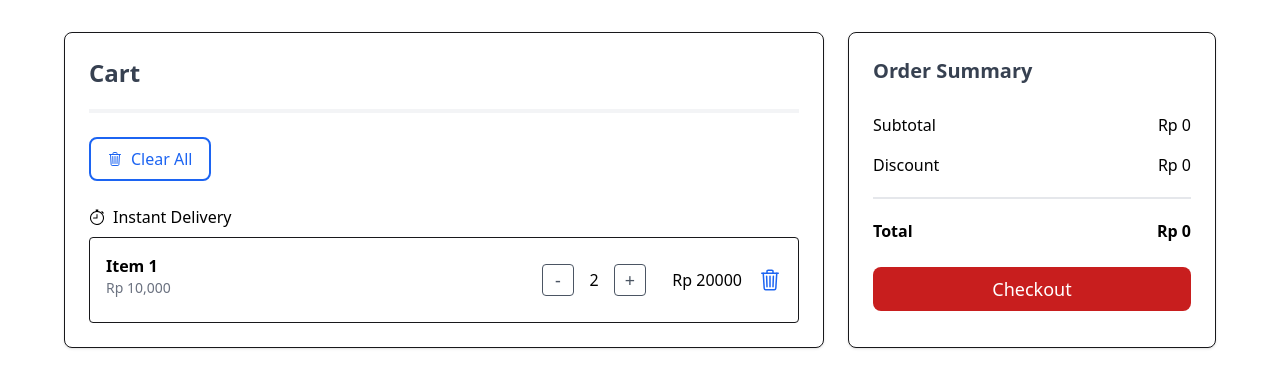
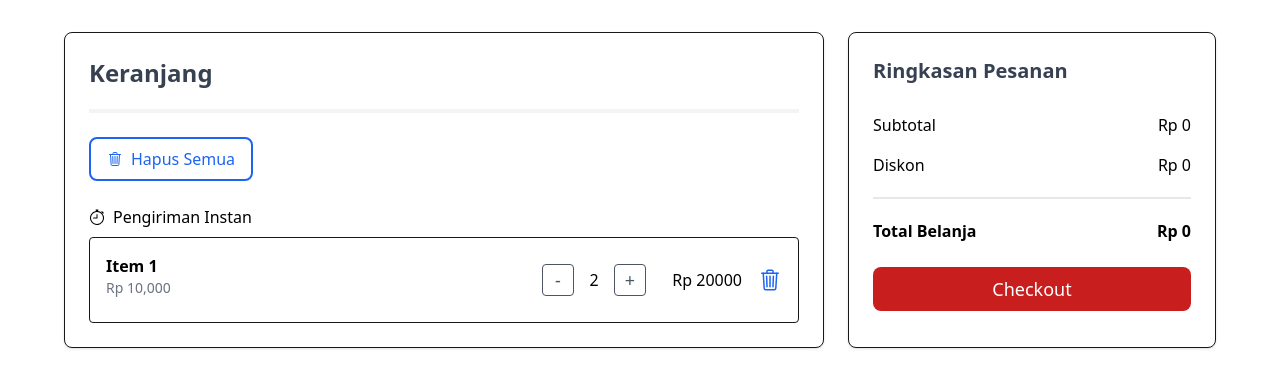
Before and after one commit to narasena/alfagift-grocery-clone, a Next.js app in the folder finpro-web/: page /cart in a window 1280 px wide. Shown: the top 388 px of the page. Built offline with nearby package versions, Linux system fonts and the light colour scheme.

Commit message:
feat: add prdct to cart and refactoring

```diff
--- a/finpro-web/src/app/(user)/(slug page)/(product)/p/[slug]/page.tsx
+++ b/finpro-web/src/app/(user)/(slug page)/(product)/p/[slug]/page.tsx
@@ -1,5 +1,5 @@
 "use client";
-import apiInstance from "@/services/apiInstance";
+import apiInstance from "@/utils/apiInstance";
 import { IProductDetails } from "@/types/products/product.type";
 import { CldImage } from "next-cloudinary";
 import Link from "next/link";
@@ -14,11 +14,20 @@ import { IoIosArrowDroprightCircle } from "react-icons/io";
 import { IProductImage } from "@/types/products/product.image.type";
 import { HiOutlineMinusSm, HiOutlinePlusSm } from "react-icons/hi";
 
+import { HiOutlineShoppingCart } from "react-icons/hi";
+
+import useCart from "@/features/(user)/p/hooks/useCart";
+import useGetProductDetails from "@/features/(user)/p/hooks/useGetProductDetails";
+
 export default function ProductSlugPage() {
   const params = useParams();
-  const [product, setProduct] = React.useState<IProductDetails | null>(null);
-  const [imageShowing, setImageShowing] = React.useState<IProductImage | null>(null);
+
   const [quantity, setQuantity] = React.useState<number>(1);
+
+  //hooks
+  const { cart, handleAddToCart } = useCart();
+  const { product, imageShowing, setImageShowing } = useGetProductDetails(params.slug as string);
+
   const testDescription = {
     list: [
       "Tabung gas mini isi ulang dari HI-COOK",
@@ -48,33 +57,92 @@ export default function ProductSlugPage() {
   const handleImageClick = (image: IProductImage) => {
     setImageShowing(image);
   };
-  const handleQuantityChange = (action: 'plus' | 'minus') => {
+  const handleQuantityChange = (action: "plus" | "minus") => {
     switch (action) {
-      case 'plus':
+      case "plus":
         setQuantity(quantity + 1);
         break;
-      case 'minus':
+      case "minus":
         if (quantity > 1) {
           setQuantity(quantity - 1);
         }
         break;
     }
-  }
-  const handleGetProductDetails = async () => {
-    try {
-      const response = await apiInstance.get("/product/" + params.slug);
-      console.log(response.data.product);
-      setProduct(response.data.product);
-      setImageShowing(response.data.product.productImage[0]);
-    } catch (error) {
-      console.error("Error fetching product details:", error);
-    }
   };
-  React.useEffect(() => {
-    handleGetProductDetails();
-  }, []);
+  // const handleGetProductDetails = async () => {
+  //   try {
+  //     const response = await apiInstance.get("/product/" + params.slug);
+  //     console.log(response.data.product);
+  //     setProduct(response.data.product);
+  //     setImageShowing(response.data.product.productImage[0]);
+  //   } catch (error) {
+  //     console.error("Error fetching product details:", error);
+  //   }
+  // };
+  // React.useEffect(() => {
+  //   handleGetProductDetails();
+  // }, []);
   return (
     <div className="lg:px-2 py-4 bg-white text-gray-600 max-w-[500px] lg:max-w-[1200px] mx-auto flex flex-col max-lg:overflow-x-hidden relative">
+      <div className="text-black">
+        <button
+          onClick={() => document.getElementById("cart").showModal()}
+          className="fixed bottom-20 right-4 z-50 bg-blue-600 text-white p-3 rounded-full shadow-lg hover:bg-blue-700 flex items-center gap-2"
+        >
+          <HiOutlineShoppingCart className="text-xl" />
+          <span className="text-sm font-medium">{cart.length}</span>
+        </button>
+      </div>
+      <dialog id="cart" className="modal">
+        <div className="modal-box bg-white">
+          <h2 className="text-lg font-bold mb-4">Keranjang</h2>
+          {cart.length === 0 ? (
+            <p className="text-gray-500">Keranjang masih kosong.</p>
+          ) : (
+            <div className="flex flex-col gap-4">
+              {cart.map((item) => (
+                <div key={item.id} className="border-b pb-2 flex justify-between items-center">
+                  <div>
+                    <h4 className="font-medium">{item.name}</h4>
+                    <p className="text-sm text-gray-500">
+                      {item.quantity} x{" "}
+                      {item.price.toLocaleString("id-ID", {
+                        style: "currency",
+                        currency: "IDR",
+                        minimumFractionDigits: 0,
+                      })}
+                    </p>
+                  </div>
+                  <div className="text-right font-semibold text-gray-800">
+                    {(item.price * item.quantity).toLocaleString("id-ID", {
+                      style: "currency",
+                      currency: "IDR",
+                      minimumFractionDigits: 0,
+                    })}
+                  </div>
+                </div>
+              ))}
+
+              {/* Total Price */}
+              <div className="pt-2 mt-2 border-t flex justify-between font-bold text-lg">
+                <span>Total</span>
+                <span>
+                  {cart
+                    .reduce((acc, item) => acc + item.price * item.quantity, 0)
+                    .toLocaleString("id-ID", {
+                      style: "currency",
+                      currency: "IDR",
+                      minimumFractionDigits: 0,
+                    })}
+                </span>
+              </div>
+            </div>
+          )}
+        </div>
+        <form method="dialog" className="modal-backdrop">
+          <button>close</button>
+        </form>
+      </dialog>
       {/* Breadcrumb */}
       <div className="hidden lg:flex lg:border lg:border-gray-100 items-center px-6 py-4 rounded-full w-full shadow-md my-2">
         {breadcrumbLinks.map((link, index) => (
@@ -208,7 +276,10 @@ export default function ProductSlugPage() {
                 </div>
               </div>
               <div className="flex-1">
-                <button className="w-full text-white font-medium text-lg py-2 rounded-md flex items-center justify-center bg-red-700 cursor-pointer active:ring-4 active:ring-blue-300">
+                <button
+                  onClick={() => handleAddToCart(product!)}
+                  className="w-full text-white font-medium text-lg py-2 rounded-md flex items-center justify-center bg-red-700 cursor-pointer active:ring-4 active:ring-blue-300"
+                >
                   {`+ Keranjang`}
                 </button>
               </div>
--- a/finpro-web/src/app/cart/page.tsx
+++ b/finpro-web/src/app/cart/page.tsx
@@ -18,7 +18,7 @@ export default function CartPage() {
       {/* Modal */}
       <dialog id="clear_all" className="modal">
         <div className="modal-box bg-white text-black rounded-lg w-fit">
-          <p className="text-center">All your items will be removed from the cart</p>
+          <p className="text-center">Produk pada keranjang Anda akan dihapus semua</p>
           <div className="modal-action flex justify-center gap-x-4">
             <form method="dialog">
               {/* Cancel button closes the modal */}
@@ -41,7 +41,7 @@ export default function CartPage() {
       </dialog>
       <dialog id="clear_item" className="modal">
         <div className="modal-box bg-white text-black rounded-lg w-fit">
-          <p className="text-center">Remove this item from the cart?</p>
+          <p className="text-center">Hapus produk ini dari keranjang?</p>
           <div className="modal-action flex justify-center gap-x-4">
             <form method="dialog">
               {/* Cancel button closes the modal */}
@@ -67,7 +67,7 @@ export default function CartPage() {
           {/* Cart Items */}
           <div className="md:col-span-2 bg-white border rounded-lg p-6 shadow-sm">
             {/* Hide "Cart" heading on mobile */}
-            <h1 className="hidden md:block text-2xl font-semibold text-gray-700 mb-5">Cart</h1>
+            <h1 className="hidden md:block text-2xl font-semibold text-gray-700 mb-5">Keranjang</h1>
             <div className="hidden md:block w-full h-1 bg-gray-100" />
             {/* Shipping Address (Mobile only) */}
             <div className="md:hidden mb-4 pb-4 border-b text-black flex items-center gap-2">
@@ -83,13 +83,13 @@ export default function CartPage() {
               <div className="pr-2">
                 <IoTrashOutline />
               </div>
-              Clear All
+              Hapus Semua
             </button>
             <div className="text-black flex items-center gap-2 mb-2">
               <div className="">
                 <BsStopwatch className="text-black" />
               </div>
-              Instant Delivery
+              Pengiriman Instan
             </div>
             <ul className="space-y-4">
               <li className="flex justify-between items-center border rounded p-4">
@@ -128,14 +128,14 @@ export default function CartPage() {
 
           {/* Order Summary - Hidden on mobile */}
           <div className="hidden md:block bg-white border rounded-lg p-6 shadow-sm">
-            <h2 className="text-xl font-semibold text-gray-700 mb-7">Order Summary</h2>
+            <h2 className="text-xl font-semibold text-gray-700 mb-7">Ringkasan Pesanan</h2>
             <div className="space-y-4 text-black">
               <div className="flex justify-between">
                 <span>Subtotal</span>
                 <span>Rp 0</span>
               </div>
               <div className="flex justify-between">
-                <span>Discount</span>
+                <span>Diskon</span>
                 <span>Rp 0</span>
               </div>
             </div>
@@ -144,7 +144,7 @@ export default function CartPage() {
             {/* Total */}
             <div className="text-black font-bold">
               <div className="flex justify-between">
-                <span>Total</span>
+                <span>Total Belanja</span>
                 <span>Rp 0</span>
               </div>
             </div>
@@ -158,14 +158,14 @@ export default function CartPage() {
             {/* Order Summary Dropdown (appears above when open) */}
             {isSummaryOpen && (
               <div className="fixed bottom-16 left-0 right-0 bg-white border-t p-6 max-h-[60vh] overflow-y-auto shadow-lg">
-                <h2 className="text-xl font-semibold text-gray-700 mb-7">Order Summary</h2>
+                <h2 className="text-xl font-semibold text-gray-700 mb-7">Ringkasan Pesanan</h2>
                 <div className="space-y-4 text-black">
                   <div className="flex justify-between">
                     <span>Subtotal</span>
                     <span>Rp 0</span>
                   </div>
                   <div className="flex justify-between">
-                    <span>Discount</span>
+                    <span>Diskon</span>
                     <span>Rp 0</span>
                   </div>
                 </div>
@@ -174,7 +174,7 @@ export default function CartPage() {
                 {/* Total */}
                 <div className="text-black font-bold">
                   <div className="flex justify-between">
-                    <span>Total</span>
+                    <span>Total Belanja</span>
                     <span>Rp 0</span>
                   </div>
                 </div>
@@ -195,7 +195,7 @@ export default function CartPage() {
                       <path strokeLinecap="round" strokeLinejoin="round" strokeWidth={2} d="M19 9l-7 7-7-7" />
                     </svg>
                     <div className="flex flex-col">
-                      <div className="text-black font-semibold">Total</div>
+                      <div className="text-black font-semibold"> Belanja</div>
                       <div className="font-bold text-black">Rp {10000 * 2}</div>
                     </div>
                   </div>
--- a/finpro-web/src/app/checkout/page.tsx
+++ b/finpro-web/src/app/checkout/page.tsx
@@ -14,11 +14,11 @@ export default function CheckoutPage() {
         <div className="grid grid-cols-1 md:grid-cols-3 gap-6">
           {/* Order Summary */}
           <div className="md:col-span-2 bg-white border rounded-lg p-6 shadow-sm">
-            <h1 className="text-2xl font-semibold text-gray-700 mb-5">Order Summary</h1>
+            <h1 className="text-2xl font-semibold text-gray-700 mb-5">Ringkasan Pesanan</h1>
 
             {/* Detail Penerima */}
             <div className="text-black">
-              <h1 className="font-semibold">Recipient Details</h1>
+              <h1 className="font-semibold">Detail Penerima</h1>
               <div className="w-full h-[2px] bg-gray-100 my-3" />
 
               {/* Recipient Info */}
@@ -43,7 +43,7 @@ export default function CheckoutPage() {
 
             {/* Delivery */}
             <div className="text-black">
-              <h1 className="font-semibold">Delivery</h1>
+              <h1 className="font-semibold">Pengiriman</h1>
               <div className="w-full h-[2px] bg-gray-100 my-3" />
 
               <div className="text-gray-500 space-y-1">
@@ -67,7 +67,7 @@ export default function CheckoutPage() {
               <div className="">
                 <BsStopwatch className="text-black" />
               </div>
-              Instant Delivery
+              Pengiriman Instan
             </div>
             <ul className="space-y-4">
               <li className="flex justify-between items-center border rounded p-4">
@@ -91,18 +91,18 @@ export default function CheckoutPage() {
 
           {/* Order Summary */}
           <div className="hidden md:block bg-white border rounded-lg p-6 shadow-sm">
-            <h2 className="text-xl font-semibold text-gray-700 mb-7">Order Summary</h2>
+            <h2 className="text-xl font-semibold text-gray-700 mb-7">Ringkasan Pesanan</h2>
             <div className="space-y-4 text-black">
               <div className="flex justify-between">
                 <span>Subtotal</span>
                 <span>Rp 0</span>
               </div>
               <div className="flex justify-between">
-                <span>Discount</span>
+                <span>Diskon</span>
                 <span>Rp 0</span>
               </div>
               <div className="flex justify-between">
-                <span>Delivery Fee</span>
+                <span>Ongkos Kirim</span>
                 <span>Rp 0</span>
               </div>
             </div>
@@ -111,12 +111,12 @@ export default function CheckoutPage() {
             {/* Total */}
             <div className="text-black font-bold">
               <div className="flex justify-between">
-                <span>Total</span>
+                <span>Total Belanja</span>
                 <span>Rp 0</span>
               </div>
             </div>
             <button className="w-full mt-6 bg-red-700 text-white py-2 rounded-lg hover:bg-red-800 transition">
-              Choose Payment
+              Pilih Pembayaran
             </button>
           </div>
 
@@ -125,14 +125,18 @@ export default function CheckoutPage() {
             {/* Order Summary Dropdown (appears above when open) */}
             {isSummaryOpen && (
               <div className="fixed bottom-16 left-0 right-0 bg-white border-t p-6 max-h-[60vh] overflow-y-auto shadow-lg">
-                <h2 className="text-xl font-semibold text-gray-700 mb-7">Order Summary</h2>
+                <h2 className="text-xl font-semibold text-gray-700 mb-7">Ringkasan Pesanan</h2>
                 <div className="space-y-4 text-black">
                   <div className="flex justify-between">
                     <span>Subtotal</span>
                     <span>Rp 0</span>
                   </div>
                   <div className="flex justify-between">
-                    <span>Discount</span>
+                    <span>Diskon</span>
+                    <span>Rp 0</span>
+                  </div>
+                  <div className="flex justify-between">
+                    <span>Ongkos Kirim</span>
                     <span>Rp 0</span>
                   </div>
                 </div>
@@ -141,7 +145,7 @@ export default function CheckoutPage() {
                 {/* Total */}
                 <div className="text-black font-bold">
                   <div className="flex justify-between">
-                    <span>Total</span>
+                    <span>Total Belanja</span>
                     <span>Rp 0</span>
                   </div>
                 </div>
@@ -168,7 +172,7 @@ export default function CheckoutPage() {
                   </div>
                 </div>
                 <button className="bg-red-700 text-white text-lg p-2 rounded-lg hover:bg-red-800 transition">
-                  Choose Payment
+                  Pilih Pembayaran
                 </button>
               </div>
             </div>
--- /dev/null
+++ b/finpro-web/src/features/(user)/p/api/handleGetProductDetails.ts
@@ -0,0 +1,6 @@
+import apiInstance from "@/utils/apiInstance";
+
+export const getProductDetails = async (slug: string) => {
+  const response = await apiInstance.get("/product/" + slug);
+  return response;
+};
--- /dev/null
+++ b/finpro-web/src/features/(user)/p/hooks/useCart.ts
@@ -0,0 +1,36 @@
+import * as React from "react";
+import { ICartItem } from "@/types/carts/cart.type";
+import { IProductDetails } from "@/types/products/product.type";
+import { toast } from "react-toastify";
+
+export default function useCart() {
+  const [cart, setCart] = React.useState<ICartItem[]>([]);
+
+  const handleAddToCart = (product: IProductDetails) => {
+    const cartItem: ICartItem = {
+      id: String(product.id),
+      name: product.name,
+      price: product.price,
+      quantity: 1,
+      image: product.productImage?.[0]?.imageUrl ?? "", // Fallback to empty string
+    };
+
+    const currentCart = [...cart];
+    const indexOfItem = currentCart.findIndex((item) => item.id === cartItem.id);
+
+    if (indexOfItem > -1) {
+      // Product already exists in cart — update quantity
+      currentCart[indexOfItem].quantity += 1;
+      setCart(currentCart);
+      toast.success(`Berhasil menambahkan ${product.name} ke keranjang!`);
+    } else {
+      // Product does not exist — add it
+      setCart([...cart, cartItem]);
+      toast.success(`Berhasil menambahkan ${product.name} ke keranjang!`);
+    }
+  };
+  return {
+    cart,
+    handleAddToCart,
+  };
+}
--- /dev/null
+++ b/finpro-web/src/features/(user)/p/hooks/useGetProductDetails.ts
@@ -0,0 +1,32 @@
+import * as React from "react";
+import { IProductDetails } from "@/types/products/product.type";
+import { IProductImage } from "@/types/products/product.image.type";
+import { useParams } from "next/navigation";
+import apiInstance from "@/utils/apiInstance";
+import { getProductDetails } from "../api/handleGetProductDetails";
+
+export default function useGetProductDetails(slug: string) {
+  const params = useParams();
+
+  const [product, setProduct] = React.useState<IProductDetails | null>(null);
+  const [imageShowing, setImageShowing] = React.useState<IProductImage | null>(null);
+  const handleGetProductDetails = async () => {
+    try {
+      if (params.slug) {
+        const response = await getProductDetails(params.slug as string);
+        setProduct(response.data.product);
+        setImageShowing(response.data.product.productImage[0]);
+      }
+    } catch (error) {
+      console.error("Error fetching product details:", error);
+    }
+  };
+  React.useEffect(() => {
+    handleGetProductDetails();
+  }, []);
+  return {
+    product,
+    imageShowing,
+    setImageShowing,
+  };
+}
```
Also changed, not shown: finpro-web/src/app/(admin)/products/list/page.tsx (+58 -54 lines), finpro-web/src/app/test-api/page.tsx (+9 -9 lines), finpro-web/src/types/carts/cart.type.ts (added, +7 -0 lines), finpro-web/src/types/products/product.type.ts (+6 -6 lines), finpro-web/src/utils/apiInstance.ts (renamed from finpro-web/src/services/apiInstance.ts).
